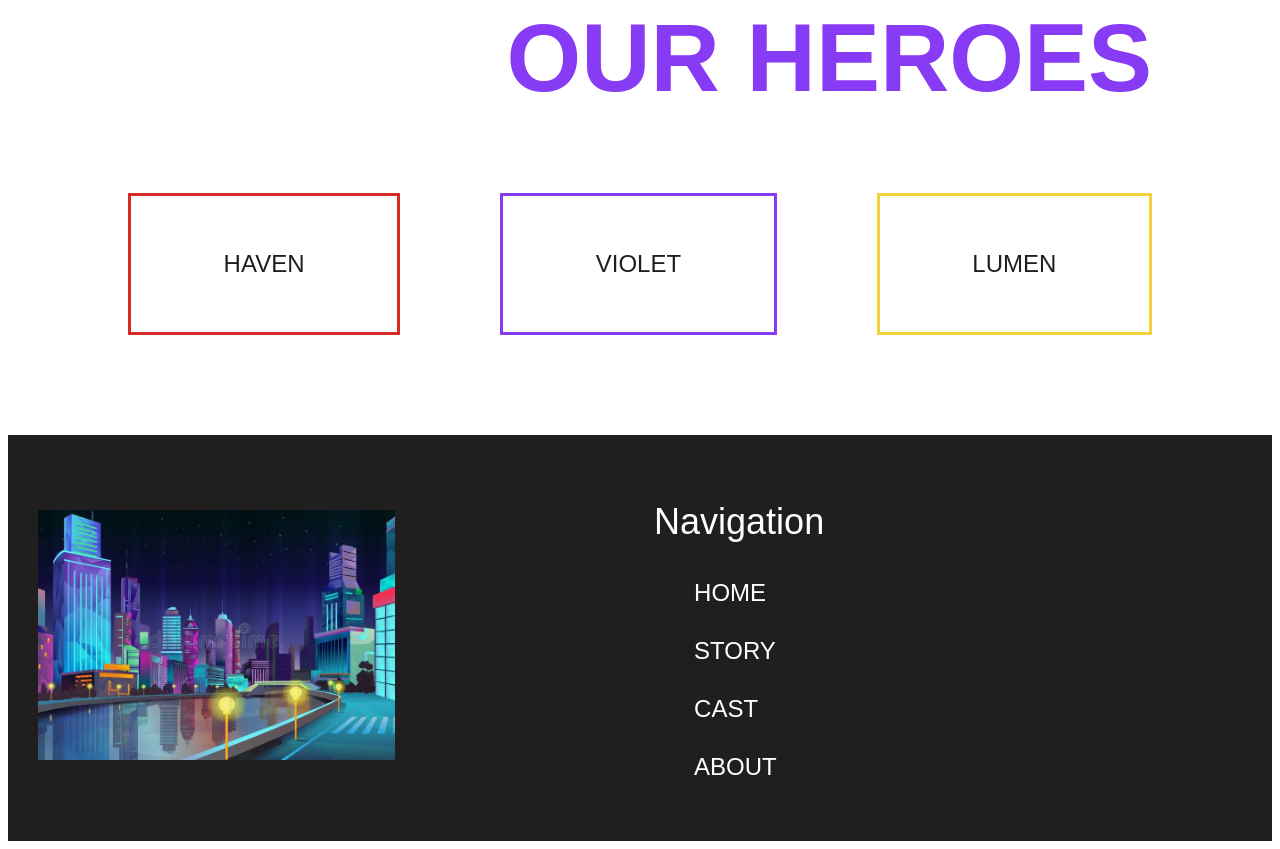
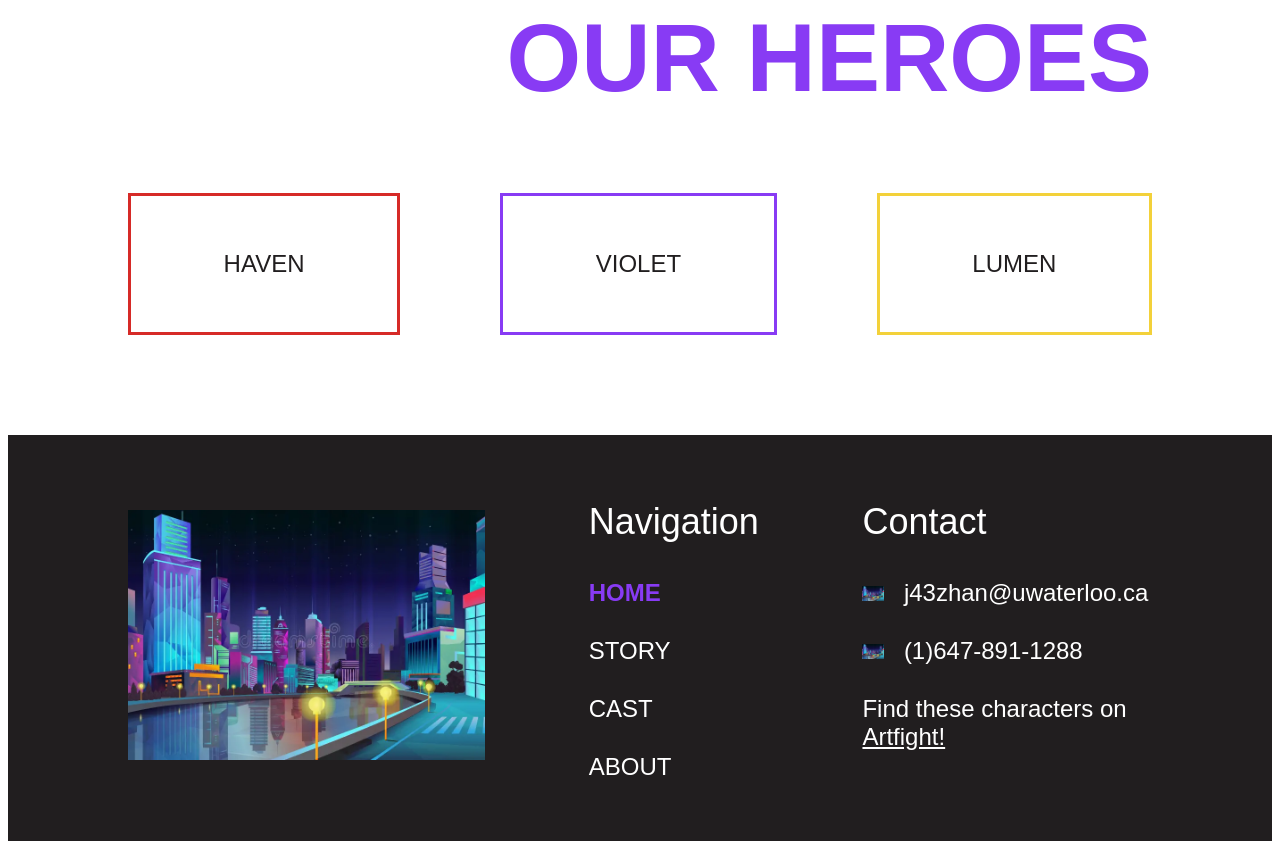
Before and after one commit to ZJ-netizen-cat/assignment-3, a plain HTML site: page home.html in a window 1280 px wide. Shown: the part 2644-3493 px from the top of the page. Drawn offline with Linux system fonts and the light colour scheme; a web font is replaced by a local one.

Commit message:
( ◕ ◞ ◕ ) auto commit

```diff
--- a/home.html
+++ b/home.html
@@ -98,18 +98,23 @@
         display: grid;
         grid-template-columns: auto auto auto;
         gap: 100px;
-        align-items: center;
+        align-content: center;
         background-color: #211E1F;
         color: white;
-        padding: 30px;
+        padding-left: 120px;
+        padding-right: 120px;
+        padding-top: 30px;
+        padding-bottom: 30px;
       }
 
       footer ul {
         list-style-type: none;
+        padding: 0;
       }
 
       footer ul li {
         color: #FFFFFF;
+        margin-bottom: 30px;
       }
 
       footer ul li a {
@@ -127,7 +132,6 @@
 
       footer ul li a.active {
         color: #883BF4;
-        border: 3px solid #883BF4;
         font-weight: 600;
       }
 
@@ -226,7 +230,7 @@
           <div id="name">
             <li style="float:left" body="font-family:Audiowide">DAYBREAK</li>
           </div>
-          <li><a a class="active" href="home.html">HOME</a></li>
+          <li><a class="active" href="home.html">HOME</a></li>
           <li><a href="story.html">STORY</a></li>
           <li><a href="https://www.w3schools.com/css/tryit.asp?filename=trycss_navbar_horizontal_flex">CAST</a></li>
           <li><a href="https://www.w3schools.com/css/tryit.asp?filename=trycss_navbar_horizontal_flex">ABOUT</a></li>
@@ -274,18 +278,26 @@
       </div>
     </div>
     <footer>
-      <div class="grid-item-content">
+      <div class="grid-item-content" style="align-content:center">
         <img src="city.png" alt="description of image" height="250px">
       </div>
       <div class="grid-item-content">
         <p style="font-size:1.5em">Navigation</p>
         <ul>
-          <li><a href="home.html">HOME</a></li>
+          <li><a class="active" href="home.html">HOME</a></li>
           <li><a href="story.html">STORY</a></li>
           <li><a href="https://www.w3schools.com/css/tryit.asp?filename=trycss_navbar_horizontal_flex">CAST</a></li>
           <li><a href="https://www.w3schools.com/css/tryit.asp?filename=trycss_navbar_horizontal_flex">ABOUT</a></li>
         </ul>
       </div>
+      <div class="grid-item-content">
+        <p style="font-size:1.5em">Contact</p>
+        <ul>
+          <li><img src="city.png" alt="description of image" height="15" style="margin-right:20px">j43zhan@uwaterloo.ca</li>
+          <li><img src="city.png" alt="description of image" height="15" style="margin-right:20px">(1)647-891-1288</li>
+          <li>Find these characters on<a href="https://artfight.net/~Jazzies-Stuff"><u>Artfight!</u></a></li>
+        </ul>
+      </div>
     </footer>
   </body>
 </html>
```
